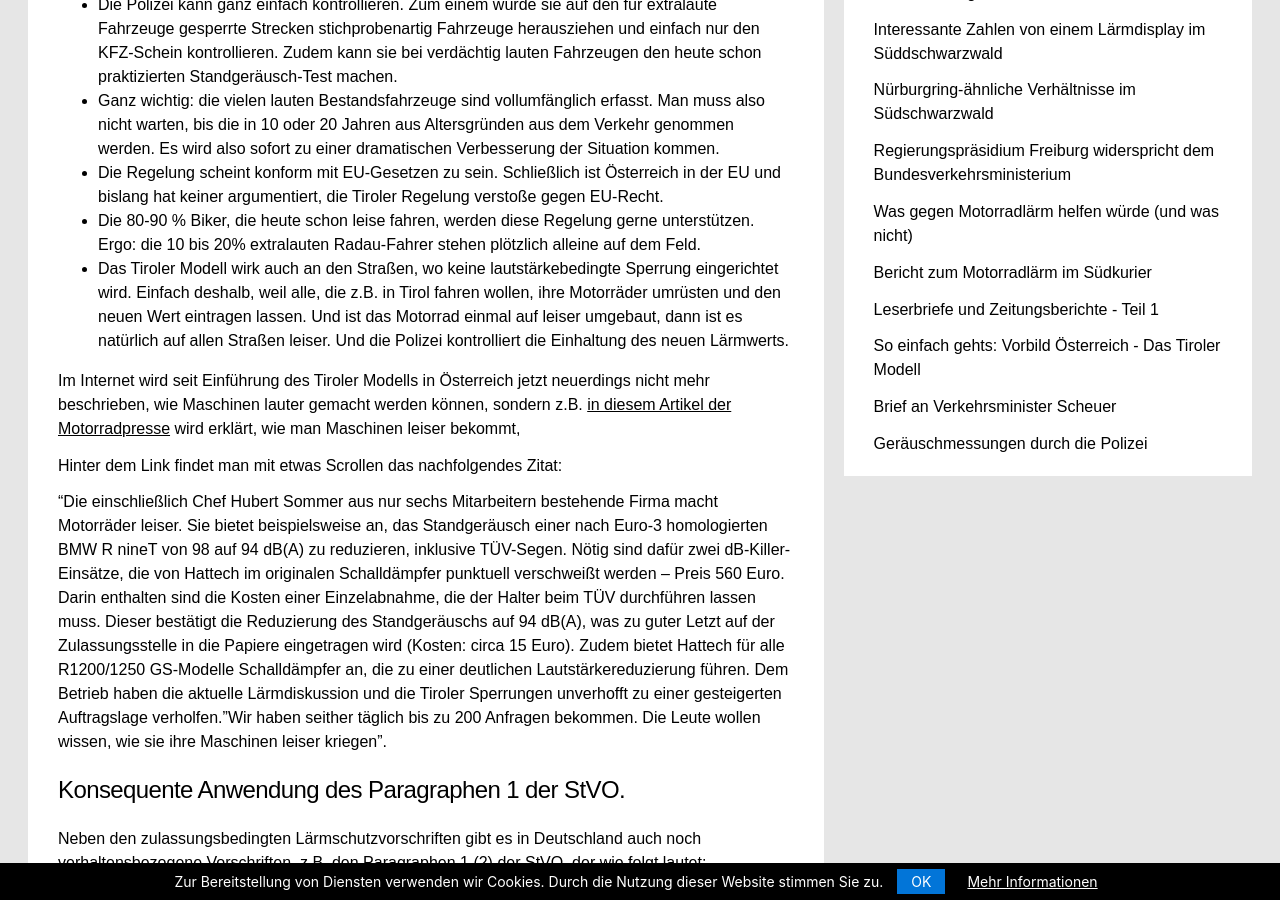
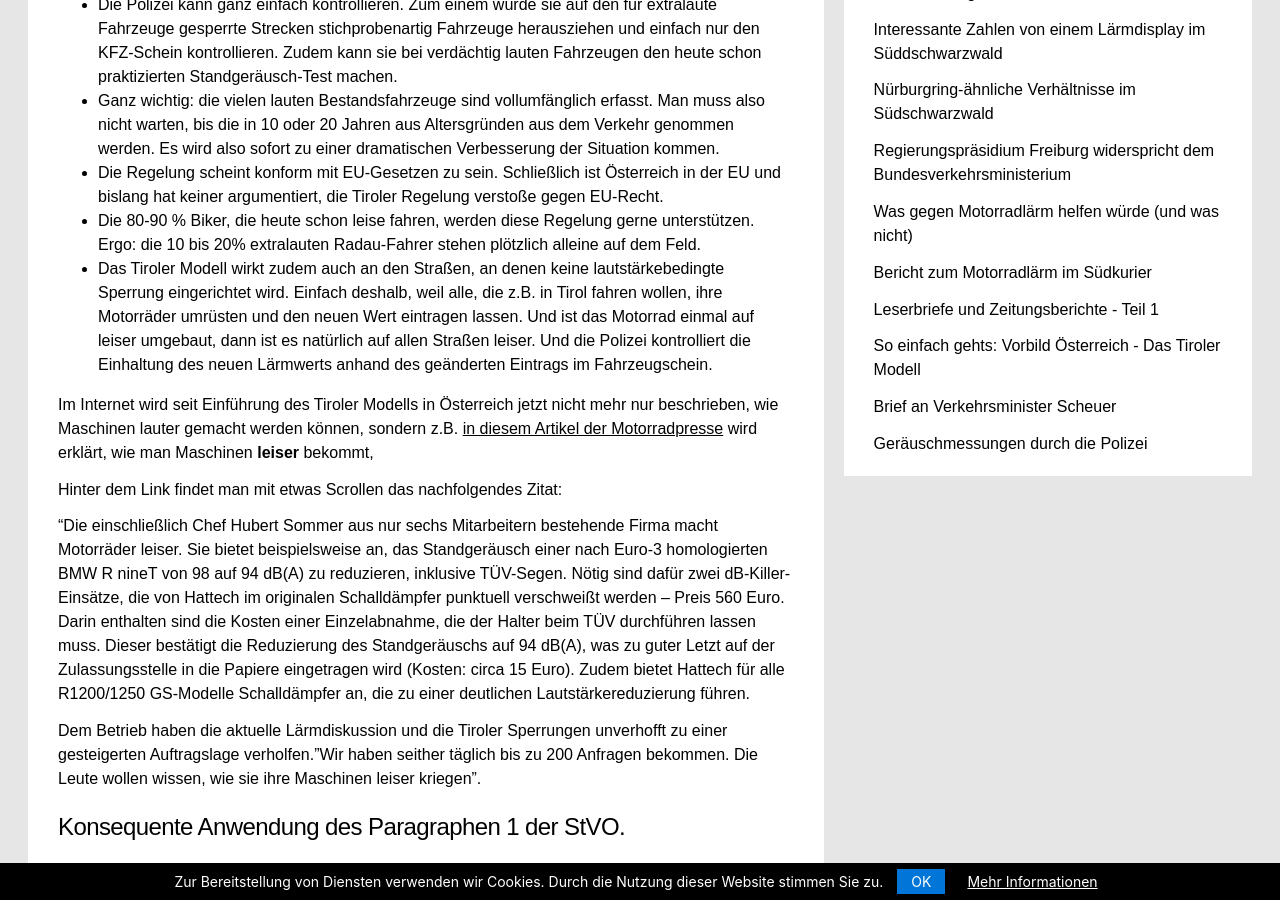
Before and after one commit to rettet-die-stille/rettet-die-stille.github.io, a Jekyll site: the page built from _posts/2020-08-03-was-gegen-motorradlaerm-helfen-wuerde-und-was-nicht.md, in a window 1280 px wide and 900 px high, scrolled down 2249 px. Built offline with Jekyll 4.4.1, drawn with Linux system fonts in a browser that asks for light colours.

Commit message:
Update 2020-08-03-was-gegen-motorradlaerm-helfen-wuerde-und-was-nicht.md

```diff
--- a/_posts/2020-08-03-was-gegen-motorradlaerm-helfen-wuerde-und-was-nicht.md
+++ b/_posts/2020-08-03-was-gegen-motorradlaerm-helfen-wuerde-und-was-nicht.md
@@ -37,14 +37,16 @@ Man würde festlegen, dass alle Fahrzeuge (übrigens Motorräder und Sportwagen
 * Ganz wichtig: die vielen lauten Bestandsfahrzeuge sind vollumfänglich erfasst. Man muss also nicht warten, bis die in 10 oder 20 Jahren aus Altersgründen aus dem Verkehr genommen werden. Es wird also sofort zu einer dramatischen Verbesserung der Situation kommen.
 * Die Regelung scheint konform mit EU-Gesetzen zu sein. Schließlich ist Österreich in der EU und bislang hat keiner argumentiert, die Tiroler Regelung verstoße gegen EU-Recht.
 * Die 80-90 % Biker, die heute schon leise fahren, werden diese Regelung gerne unterstützen. Ergo: die 10 bis 20% extralauten Radau-Fahrer stehen plötzlich alleine auf dem Feld.
-* Das Tiroler Modell wirk auch an den Straßen, wo keine lautstärkebedingte Sperrung eingerichtet wird. Einfach deshalb, weil alle, die z.B. in Tirol fahren wollen, ihre Motorräder umrüsten und den neuen Wert eintragen lassen. Und ist das Motorrad einmal auf leiser umgebaut, dann ist es natürlich auf allen Straßen leiser. Und die Polizei kontrolliert die Einhaltung des neuen Lärmwerts.
+* Das Tiroler Modell wirkt zudem auch an den Straßen, an denen keine lautstärkebedingte Sperrung eingerichtet wird. Einfach deshalb, weil alle, die z.B. in Tirol fahren wollen, ihre Motorräder umrüsten und den neuen Wert eintragen lassen. Und ist das Motorrad einmal auf leiser umgebaut, dann ist es natürlich auf allen Straßen leiser. Und die Polizei kontrolliert die Einhaltung des neuen Lärmwerts anhand des geänderten Eintrags im Fahrzeugschein.
 
- Im Internet wird seit Einführung des Tiroler Modells in Österreich jetzt neuerdings nicht mehr beschrieben, wie Maschinen lauter gemacht werden können, sondern z.B.
- <span style="text-decoration: underline;">[in diesem Artikel der Motorradpresse](https://www.motorradonline.de/ratgeber/laermfahrverbot-oesterreich-tirol-betroffene-modelle/ ){:target="_blank"}</span> wird  erklärt, wie man Maschinen leiser bekommt,
+ Im Internet wird seit Einführung des Tiroler Modells in Österreich jetzt nicht mehr nur beschrieben, wie Maschinen lauter gemacht werden können, sondern z.B.
+ <span style="text-decoration: underline;">[in diesem Artikel der Motorradpresse](https://www.motorradonline.de/ratgeber/laermfahrverbot-oesterreich-tirol-betroffene-modelle/ ){:target="_blank"}</span> wird  erklärt, wie man Maschinen <b>leiser</b> bekommt,
 
 Hinter dem Link findet man mit etwas Scrollen das nachfolgendes Zitat:
 
-"Die einschließlich Chef Hubert Sommer aus nur sechs Mitarbeitern bestehende Firma macht Motorräder leiser. Sie bietet beispielsweise an, das Standgeräusch einer nach Euro-3 homologierten BMW R nineT von 98 auf 94 dB(A) zu reduzieren, inklusive TÜV-Segen. Nötig sind dafür zwei dB-Killer-Einsätze, die von Hattech im originalen Schalldämpfer punktuell verschweißt werden – Preis 560 Euro. Darin enthalten sind die Kosten einer Einzelabnahme, die der Halter beim TÜV durchführen lassen muss. Dieser bestätigt die Reduzierung des Standgeräuschs auf 94 dB(A), was zu guter Letzt auf der Zulassungsstelle in die Papiere eingetragen wird (Kosten: circa 15 Euro). Zudem bietet Hattech für alle R1200/1250 GS-Modelle Schalldämpfer an, die zu einer deutlichen Lautstärkereduzierung führen. Dem Betrieb haben die aktuelle Lärmdiskussion und die Tiroler Sperrungen unverhofft zu einer gesteigerten Auftragslage verholfen."Wir haben seither täglich bis zu 200 Anfragen bekommen. Die Leute wollen wissen, wie sie ihre Maschinen leiser kriegen".
+"Die einschließlich Chef Hubert Sommer aus nur sechs Mitarbeitern bestehende Firma macht Motorräder leiser. Sie bietet beispielsweise an, das Standgeräusch einer nach Euro-3 homologierten BMW R nineT von 98 auf 94 dB(A) zu reduzieren, inklusive TÜV-Segen. Nötig sind dafür zwei dB-Killer-Einsätze, die von Hattech im originalen Schalldämpfer punktuell verschweißt werden – Preis 560 Euro. Darin enthalten sind die Kosten einer Einzelabnahme, die der Halter beim TÜV durchführen lassen muss. Dieser bestätigt die Reduzierung des Standgeräuschs auf 94 dB(A), was zu guter Letzt auf der Zulassungsstelle in die Papiere eingetragen wird (Kosten: circa 15 Euro). Zudem bietet Hattech für alle R1200/1250 GS-Modelle Schalldämpfer an, die zu einer deutlichen Lautstärkereduzierung führen.
+
+Dem Betrieb haben die aktuelle Lärmdiskussion und die Tiroler Sperrungen unverhofft zu einer gesteigerten Auftragslage verholfen."Wir haben seither täglich bis zu 200 Anfragen bekommen. Die Leute wollen wissen, wie sie ihre Maschinen leiser kriegen".
 
 ## Konsequente Anwendung des Paragraphen 1 der StVO.
 
```
